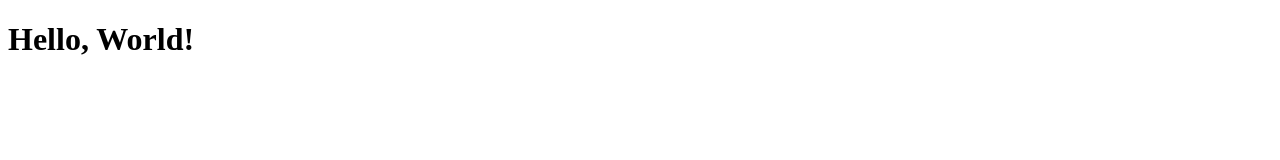
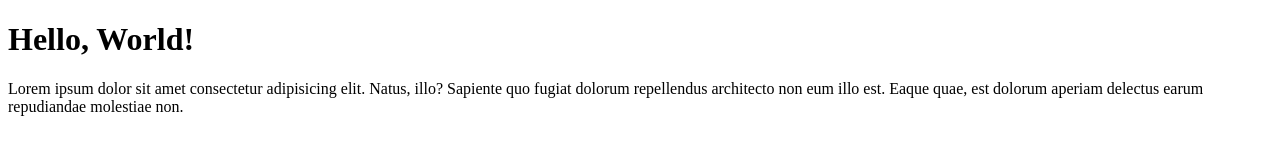
Before and after one commit to genegois/git-test, a plain HTML site: page index.html in a window 1280 px wide. Drawn offline with Linux system fonts and the light colour scheme.

Commit message:
Menambahkan paragraf

```diff
--- a/index.html
+++ b/index.html
@@ -8,5 +8,6 @@
   </head>
   <body>
     <h1>Hello, World!</h1>
+    <p>Lorem ipsum dolor sit amet consectetur adipisicing elit. Natus, illo? Sapiente quo fugiat dolorum repellendus architecto non eum illo est. Eaque quae, est dolorum aperiam delectus earum repudiandae molestiae non.</p>
   </body>
 </html>
```
